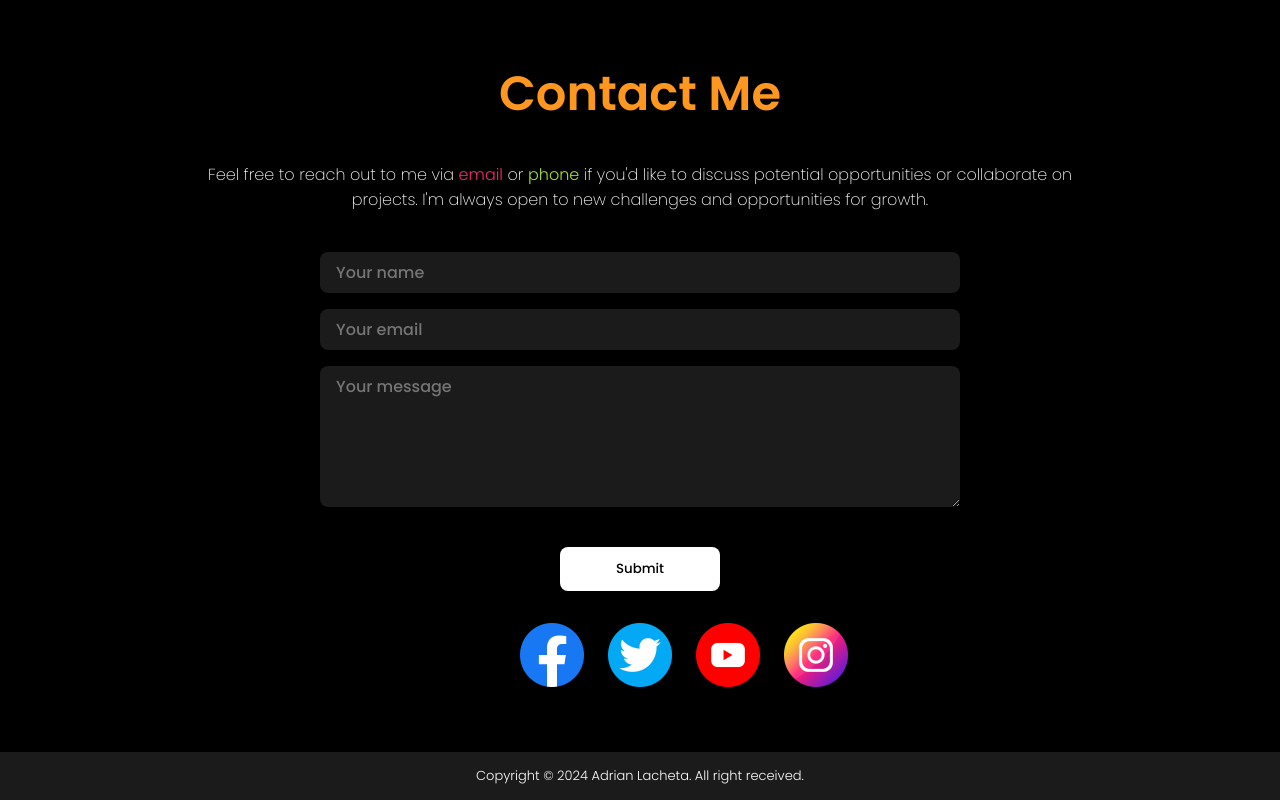
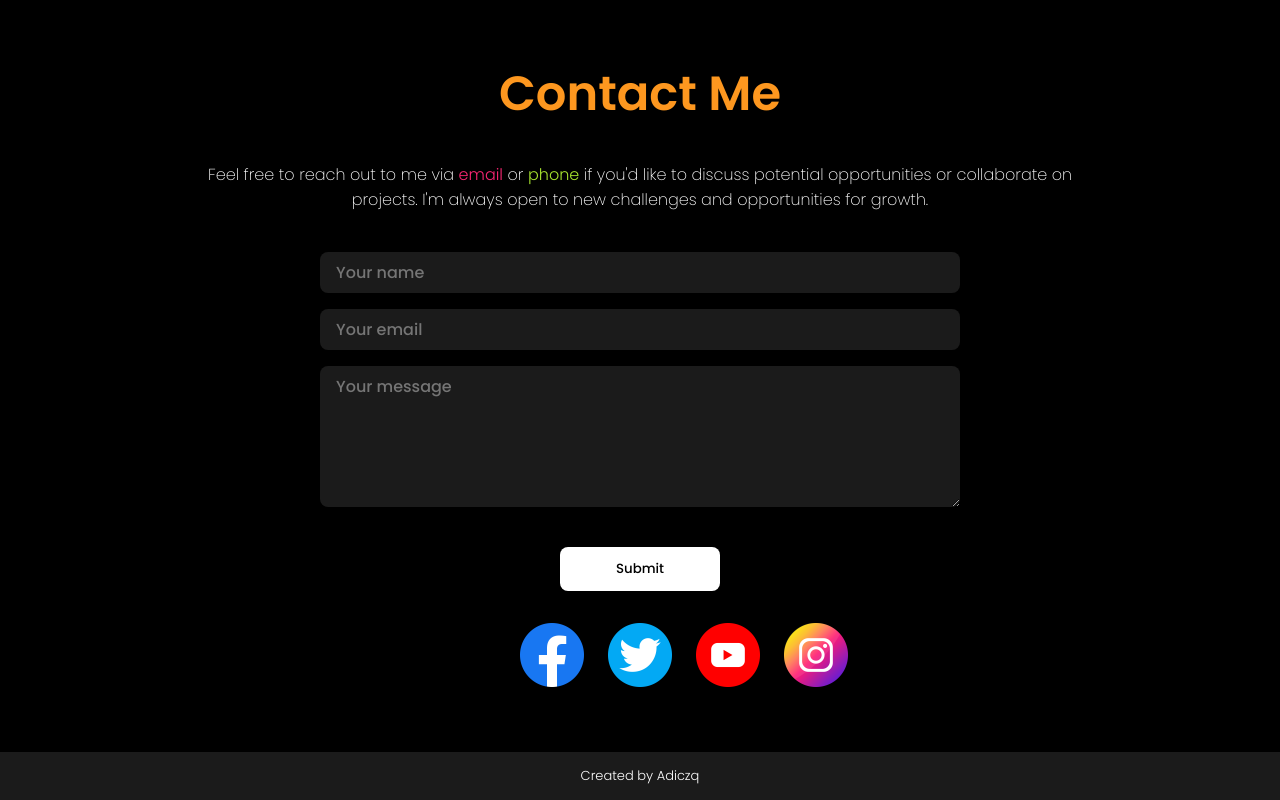
Before and after one commit to adiczq/portfolio, a React (Create React App) app: page / in a window 1280 px wide. Shown: the part 3813-4613 px from the top of the page. Built offline with nearby package versions, Linux system fonts and the light colour scheme.

Commit message:
Update Footer.js

```diff
--- a/src/components/Footer/Footer.js
+++ b/src/components/Footer/Footer.js
@@ -2,11 +2,7 @@ import React from "react";
 import "./Footer.css";
 
 const Footer = () => {
-  return (
-    <footer className="footer">
-      Copyright &#169; 2024 Adrian Lacheta. All right received.
-    </footer>
-  );
+  return <footer className="footer">Created by Adiczq </footer>;
 };
 
 export default Footer;
```
